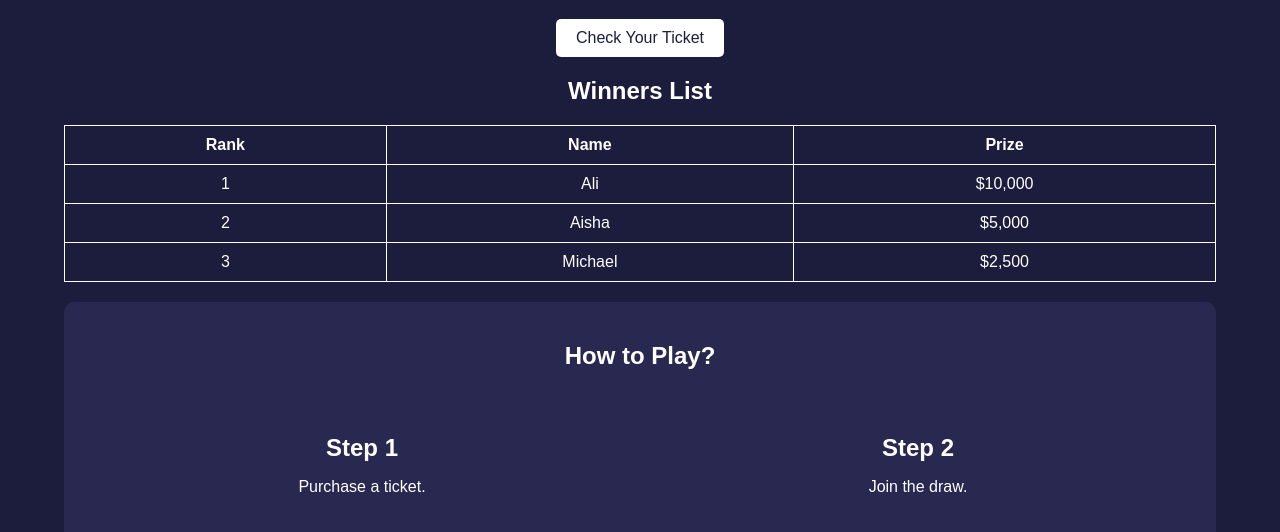
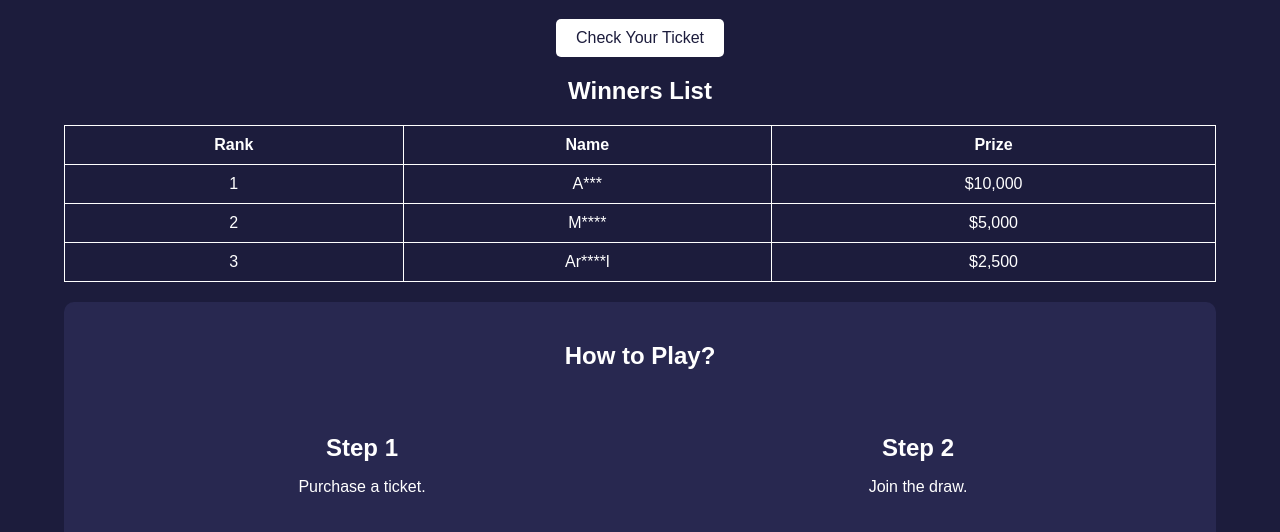
Before and after one commit to jackiso35/rouletteacademyraffle, a plain HTML site: page index.html in a window 1280 px wide. Shown: the part 268-800 px from the top of the page. Drawn offline with Linux system fonts and the light colour scheme.

Commit message:
index.html

```diff
--- a/index.html
+++ b/index.html
@@ -219,17 +219,17 @@
                 <tbody>
                     <tr>
                         <td>1</td>
-                        <td>Ali</td>
+                        <td>A***</td>
                         <td>$10,000</td>
                     </tr>
                     <tr>
                         <td>2</td>
-                        <td>Aisha</td>
+                        <td>M****</td>
                         <td>$5,000</td>
                     </tr>
                     <tr>
                         <td>3</td>
-                        <td>Michael</td>
+                        <td>Ar****l</td>
                         <td>$2,500</td>
                     </tr>
                 </tbody>
```
